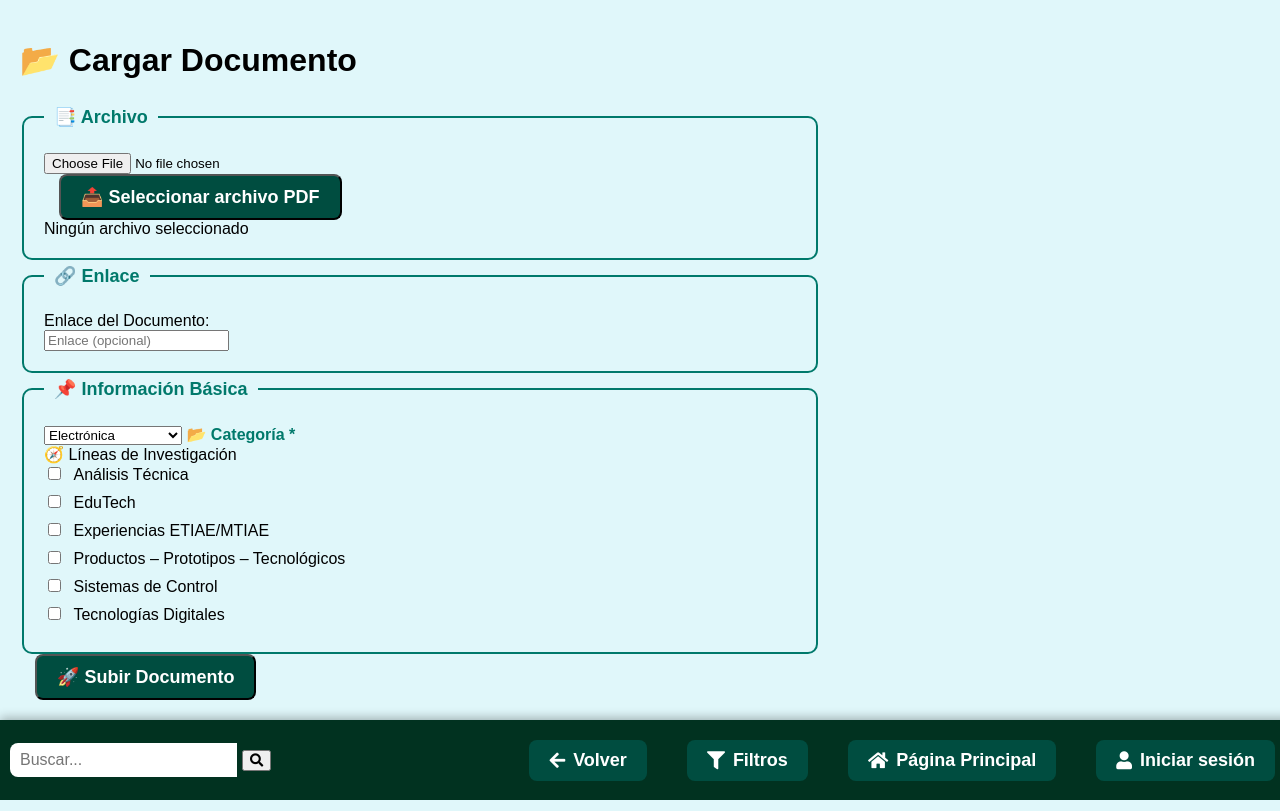
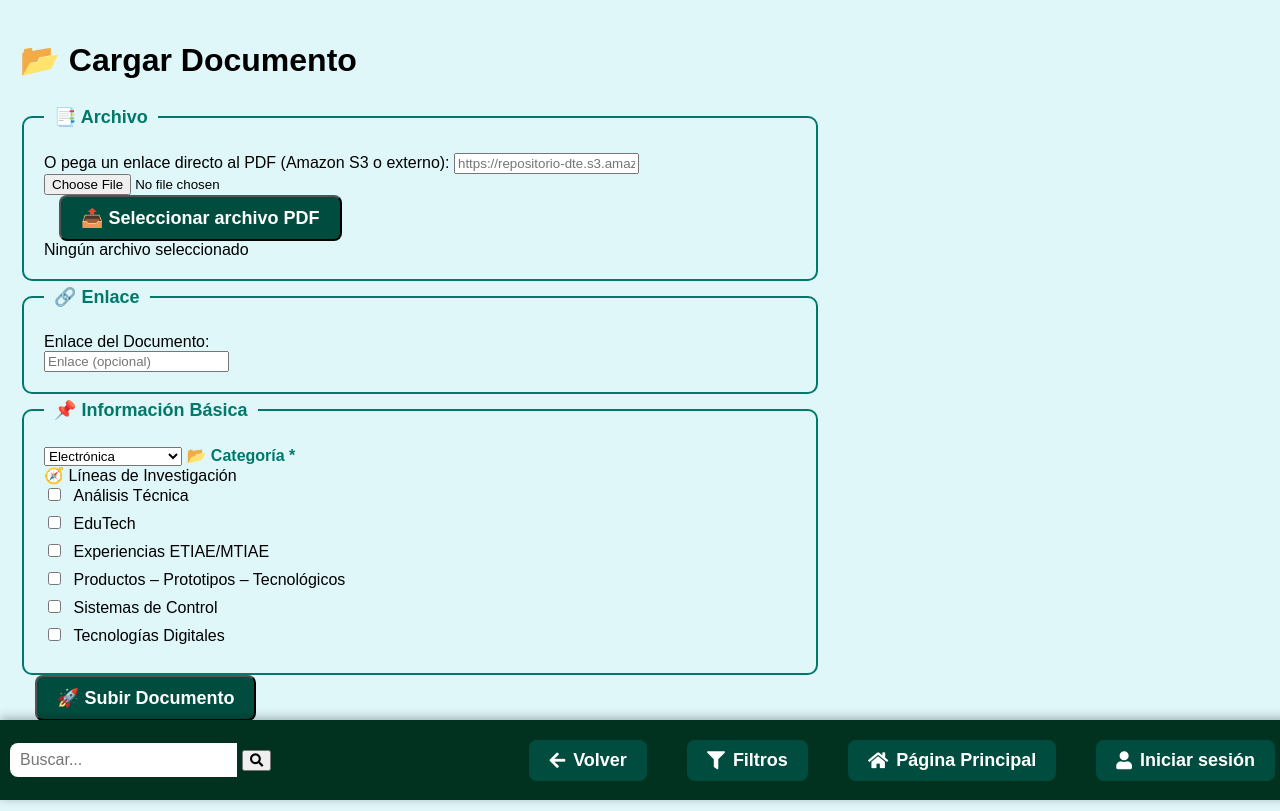
Before and after one commit to DiegoSuarez01/repositorio, a Django app: page /crear/ in a window 1280 px wide. Run offline with Django 5.2, Linux system fonts and the light colour scheme; data comes from the database, SQL or seed files in the repository; both versions use the stored data as it was after the commit.

Commit message:
cambios agregar db y enlace_archivo

```diff
--- a/repositorio/forms.py
+++ b/repositorio/forms.py
@@ -41,7 +41,7 @@
             'conclusiones': forms.Textarea(attrs={'class': 'form-control', 'rows': 3, 'placeholder': 'Conclusiones (opcional)'}),
             'director': forms.TextInput(attrs={'class': 'form-control', 'placeholder': 'Director (opcional)'}),
             'archivo': forms.ClearableFileInput(attrs={'class': 'form-control'}),
-
+            'enlace_archivo' : forms.URLInput(attrs={'class': 'form-control', 'placeholder': 'https://...'}),
             'enlace': forms.URLInput(attrs={'class': 'form-control', 'placeholder': 'Enlace (opcional)'}),
             'categoria': forms.Select(attrs={'class': 'form-control'}),
             'lineas_investigacion': forms.CheckboxSelectMultiple(),
--- a/repositorio/models.py
+++ b/repositorio/models.py
@@ -40,6 +40,7 @@
     fuentes = models.TextField(blank=True, null=True)
     enlace = models.URLField(blank=True, null=True)
     archivo = models.FileField(upload_to='documentos/', max_length=255, blank=True, null=True)
+    enlace_archivo = models.URLField(max_length=500, blank=True, null=True)
     año = models.CharField(max_length=4, blank=True, null=True)
     categoria = models.CharField(max_length=50, choices=CATEGORIAS, default='electronica')
 
--- a/repositorio/templates/documento_form.html
+++ b/repositorio/templates/documento_form.html
@@ -27,17 +27,23 @@
 
 
                 <!-- 🔹 Sección de Archivo -->
-                <fieldset class="mb-4">
+               <fieldset class="mb-4">
                     <legend class="fw-bold text-primary">📑 Archivo</legend>
                     <div class="archivo-upload">
 
-                        <!-- ✅ Input real oculto con name e id -->
-                        <input type="file" name="archivo" id="archivo" class="d-none" accept=".pdf" onchange="mostrarNombreArchivo(this)" required>
+                        <!-- ✅ Campo para ingresar un enlace manual -->
+                        <label for="enlace_archivo" class="form-label mt-2 fw-semibold text-dark">O pega un enlace directo al PDF (Amazon S3 o externo):</label>
+                        <input type="url" name="enlace_archivo" id="enlace_archivo" class="form-control mb-3"
+                               placeholder="https://repositorio-dte.s3.amazonaws.com/documento.pdf">
+
+                        <!-- ✅ Input real oculto con name e id para archivo local -->
+                        <input type="file" name="archivo" id="archivo" class="d-none" accept=".pdf" onchange="mostrarNombreArchivo(this)">
 
                         <!-- ✅ Botón estilizado que abre el input oculto -->
                         <button type="button" class="btn btn-outline-success w-100 py-3 rounded-4 fw-bold shadow-sm" onclick="document.getElementById('archivo').click()">
                             📤 Seleccionar archivo PDF
                         </button>
+
                         <!-- ✅ Nombre del archivo -->
                         <div id="archivo-nombre" class="mt-2 text-secondary fst-italic">Ningún archivo seleccionado</div>
                     </div>
--- a/repositorio/views.py
+++ b/repositorio/views.py
@@ -262,9 +262,9 @@
                 print("❌ Error descargando archivo desde S3:", e)
 
         # 🌐 Si no hay archivo subido, pero sí un enlace manual
-        elif documento.enlace:
+        elif documento.enlace_archivo:
             try:
-                response = requests.get(documento.enlace)
+                response = requests.get(documento.enlace_archivo)
                 if response.status_code == 200:
                     with tempfile.NamedTemporaryFile(delete=False, suffix=".pdf") as tmp_file:
                         tmp_file.write(response.content)
--- a/requirements.txt
+++ b/requirements.txt
@@ -6,3 +6,4 @@
 requests
 boto3
 django-storages
+dj-database-url
```
Also changed, not shown: repositorio/config/settings.py (+2 -5 lines), TrabajosdegradoCyT.db, repositorio/migrations/0023_alter_documento_enlace.py (added), repositorio/migrations/0024_documento_enlace_archivo_alter_documento_enlace.py (added).
